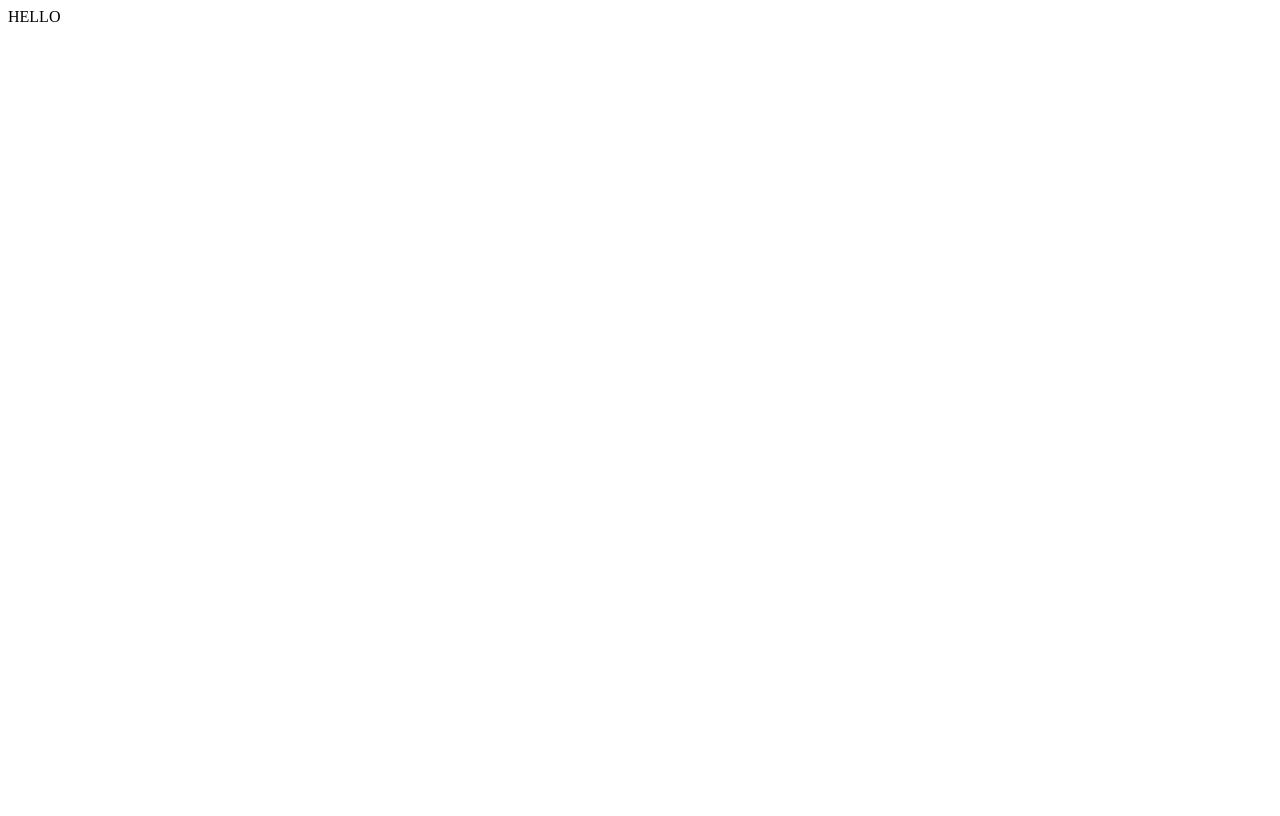
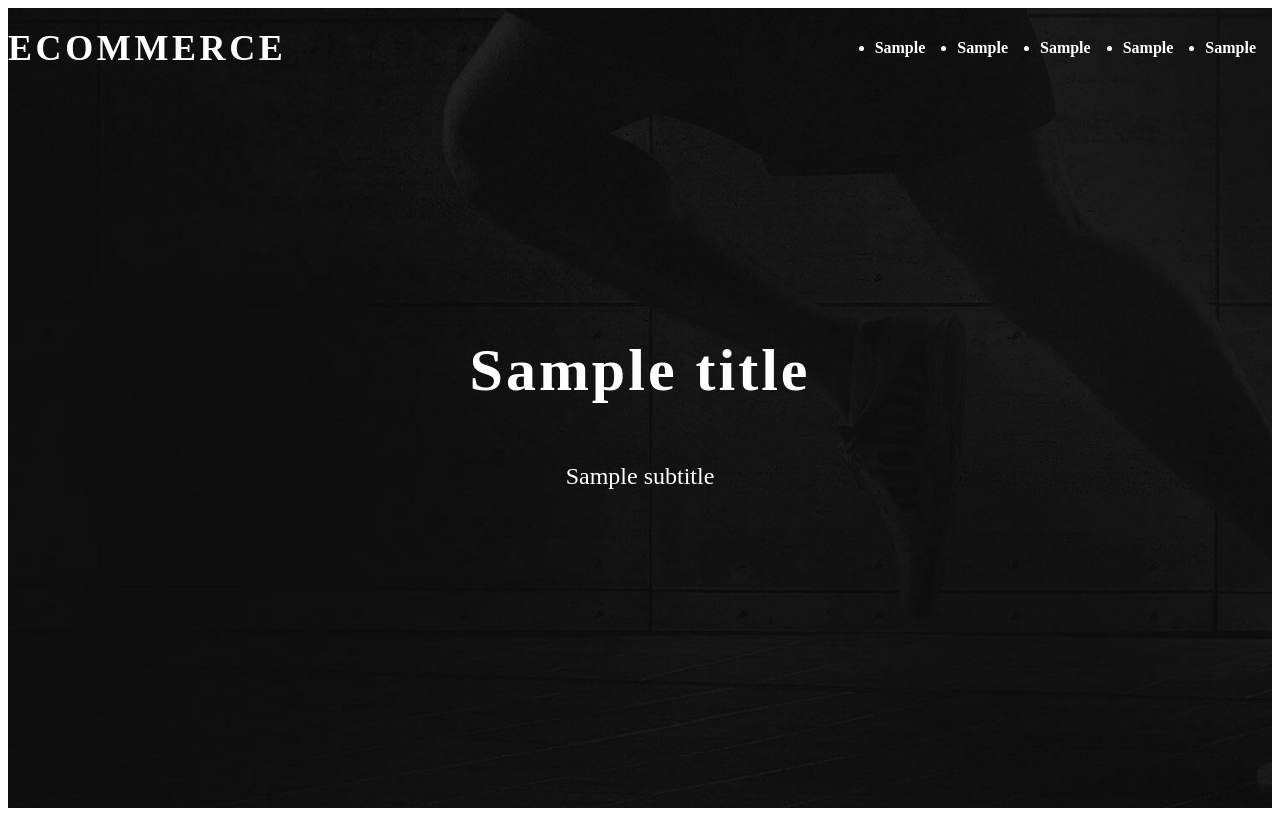
Before and after one commit to henefisa/xfs-ecommerce-frontend, a Next.js app: page / in a window 1280 px wide. Built offline with nearby package versions, Linux system fonts and the light colour scheme.

Commit message:
implement home page header and banner

```diff
--- /dev/null
+++ b/components/Banner/Banner.tsx
@@ -0,0 +1,30 @@
+import React from "react";
+
+// components
+import Image from "next/image";
+import Container from "../Container/Container";
+
+// images
+import bg from "../../public/bg.jpg";
+
+const Banner: React.FC = () => {
+  return (
+    <div className="banner">
+      <div className="banner__background">
+        <Image
+          src={bg}
+          alt="Banner background"
+          layout="fill"
+          objectFit="cover"
+          objectPosition="center"
+        />
+      </div>
+      <Container className="banner__content">
+        <h1 className="banner__title">Sample title</h1>
+        <p className="banner__sub-title">Sample subtitle</p>
+      </Container>
+    </div>
+  );
+};
+
+export default React.memo(Banner);
--- /dev/null
+++ b/components/Container/Container.tsx
@@ -0,0 +1,15 @@
+import clsx from "clsx";
+import React from "react";
+
+interface ContainerProps {
+  children: React.ReactNode;
+  className?: string;
+}
+
+const Container: React.FC<ContainerProps> = ({ children, className }) => {
+  return (
+    <div className={clsx("container mx-auto px-4", className)}>{children}</div>
+  );
+};
+
+export default React.memo(Container);
--- /dev/null
+++ b/components/Header/Header.tsx
@@ -0,0 +1,28 @@
+import React from "react";
+
+// components
+
+import Container from "../Container/Container";
+
+const Header: React.FC = () => {
+  return (
+    <header className="header">
+      <div className="header__menu">
+        <Container className="header__menu-content">
+          <h1 className="header__logo">Ecommerce</h1>
+          <nav>
+            <ul className="menu">
+              <li className="menu__item">Sample</li>
+              <li className="menu__item">Sample</li>
+              <li className="menu__item">Sample</li>
+              <li className="menu__item">Sample</li>
+              <li className="menu__item">Sample</li>
+            </ul>
+          </nav>
+        </Container>
+      </div>
+    </header>
+  );
+};
+
+export default React.memo(Header);
--- a/package.json
+++ b/package.json
@@ -9,6 +9,7 @@
     "lint": "next lint"
   },
   "dependencies": {
+    "clsx": "^1.1.1",
     "next": "11.0.1",
     "react": "17.0.2",
     "react-dom": "17.0.2"
@@ -20,6 +21,7 @@
     "eslint-config-next": "11.0.1",
     "postcss": "^8.3.6",
     "postcss-import": "^14.0.2",
+    "sass": "^1.37.0",
     "tailwindcss": "^2.2.7",
     "typescript": "4.3.5"
   }
--- a/pages/_app.tsx
+++ b/pages/_app.tsx
@@ -1,5 +1,6 @@
 import type { AppProps } from "next/app";
 import "tailwindcss/tailwind.css";
+import "../styles/global.scss";
 
 function MyApp({ Component, pageProps }: AppProps) {
   return <Component {...pageProps} />;
--- a/pages/index.tsx
+++ b/pages/index.tsx
@@ -1,3 +1,11 @@
+import Header from "../components/Header/Header";
+import Banner from "../components/Banner/Banner";
+
 export default function Home() {
-  return <div>HELLO</div>;
+  return (
+    <div className="home-page">
+      <Header />
+      <Banner />
+    </div>
+  );
 }
--- /dev/null
+++ b/styles/components/_banner.scss
@@ -0,0 +1,19 @@
+.banner {
+  @apply relative h-screen -mt-20;
+  &__background {
+    @apply absolute top-0 left-0 w-full h-full;
+    z-index: -1;
+  }
+
+  &__content {
+    @apply flex items-center justify-center text-white h-full flex-col;
+  }
+
+  &__title {
+    @apply text-6xl tracking-wider;
+  }
+
+  &__sub-title {
+    @apply text-2xl mt-5;
+  }
+}
--- /dev/null
+++ b/styles/components/_header.scss
@@ -0,0 +1,27 @@
+.header {
+  @apply sticky top-0 bg-transparent w-full h-full text-white z-10;
+
+  &__menu-content {
+    @apply flex justify-between items-center h-20;
+    .header__logo {
+      @apply text-4xl uppercase tracking-widest font-bold cursor-pointer;
+    }
+    .menu {
+      @apply flex items-center;
+      .menu__item {
+        @apply relative mx-4 capitalize font-semibold cursor-pointer;
+        &::after {
+          content: "";
+          height: 1px;
+          @apply absolute top-full left-0 w-full bg-white transform scale-x-0 transition-transform origin-left duration-300;
+        }
+
+        &:hover {
+          &::after {
+            @apply scale-x-100;
+          }
+        }
+      }
+    }
+  }
+}
--- /dev/null
+++ b/styles/global.scss
@@ -0,0 +1,3 @@
+// components
+@import "./components/header";
+@import "./components/banner";
--- a/styles/globals.css
+++ /dev/null
@@ -1,16 +0,0 @@
-html,
-body {
-  padding: 0;
-  margin: 0;
-  font-family: -apple-system, BlinkMacSystemFont, Segoe UI, Roboto, Oxygen,
-    Ubuntu, Cantarell, Fira Sans, Droid Sans, Helvetica Neue, sans-serif;
-}
-
-a {
-  color: inherit;
-  text-decoration: none;
-}
-
-* {
-  box-sizing: border-box;
-}
```
Also changed, not shown: styles/Home.module.css (deleted, +0 -121 lines), public/bg.jpg (added), 1 other file (tests, documents, lock files or other folders).
